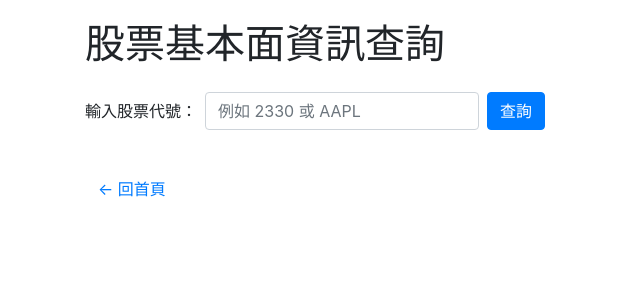
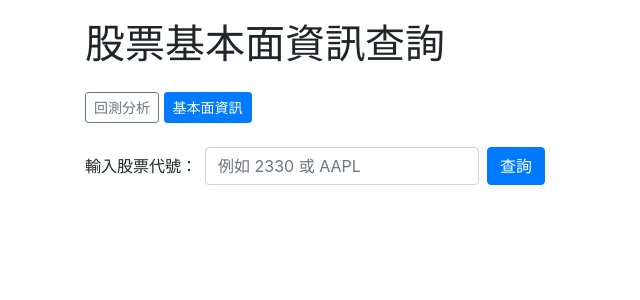
Before and after one commit to Brritany/stock-backtest-app, a Flask app: page /fundamental in a window 1280 px wide. Shown: the top 300 px of the page, without its empty margins (0-640 px from the left). Run offline with Flask 3, Linux system fonts and the light colour scheme; some libraries are stand-ins or nearby versions.

Commit message:
style: unify navbar and add active highlighting

```diff
--- a/templates/fundamental.html
+++ b/templates/fundamental.html
@@ -11,6 +11,11 @@
 <body>
 <div class="container">
     <h1 class="mb-4">股票基本面資訊查詢</h1>
+    <!-- 導覽按鈕列 -->
+    <nav class="mb-4">
+        <a href="/" class="btn {% if request.path == '/' %}btn-primary{% else %}btn-outline-secondary{% endif %} btn-sm">回測分析</a>
+        <a href="/fundamental" class="btn {% if request.path == '/fundamental' %}btn-primary{% else %}btn-outline-secondary{% endif %} btn-sm">基本面資訊</a>
+    </nav>
     <form method="POST" class="form-inline mb-4">
         <label class="mr-2">輸入股票代號：</label>
         <input type="text" name="ticker" class="form-control mr-2" value="{{ ticker_input }}" required placeholder="例如 2330 或 AAPL">
@@ -30,7 +35,6 @@
             </tbody>
         </table>
     {% endif %}
-    <a href="/" class="btn btn-link mt-3">← 回首頁</a>
 </div>
 </body>
 </html>
--- a/templates/index.html
+++ b/templates/index.html
@@ -18,8 +18,8 @@
         <h1 class="mb-4">台美股回測與互動圖表</h1>
         <!-- 導覽按鈕列 -->
         <nav class="mb-4">
-            <a href="/" class="btn btn-outline-secondary btn-sm">回測分析</a>
-            <a href="/fundamental" class="btn btn-outline-secondary btn-sm">基本面資訊</a>
+            <a href="/" class="btn {% if request.path == '/' %}btn-primary{% else %}btn-outline-secondary{% endif %} btn-sm">回測分析</a>
+            <a href="/fundamental" class="btn {% if request.path == '/fundamental' %}btn-primary{% else %}btn-outline-secondary{% endif %} btn-sm">基本面資訊</a>
         </nav>
         <!-- 原本的首頁介面 -->
         <form method="POST" class="mb-4">
```
